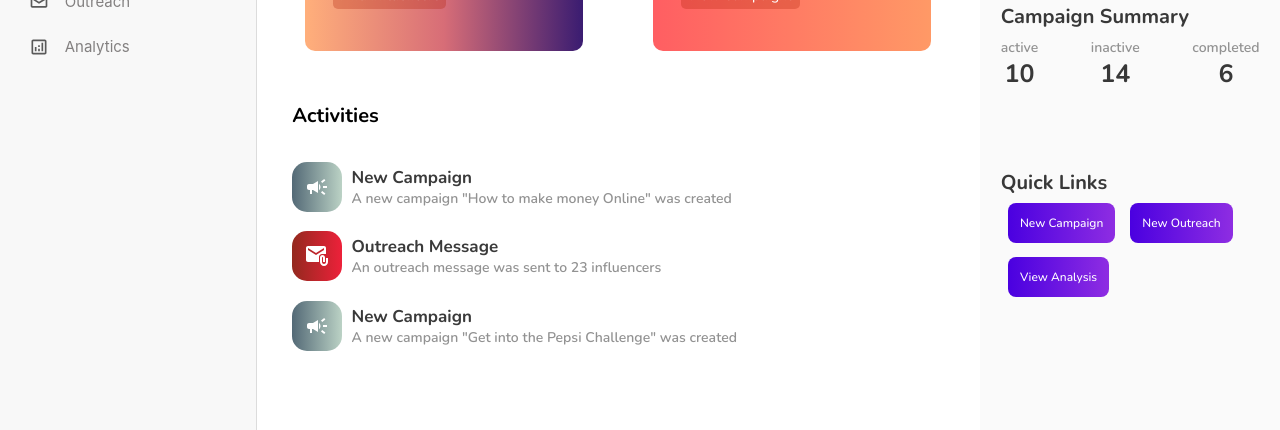
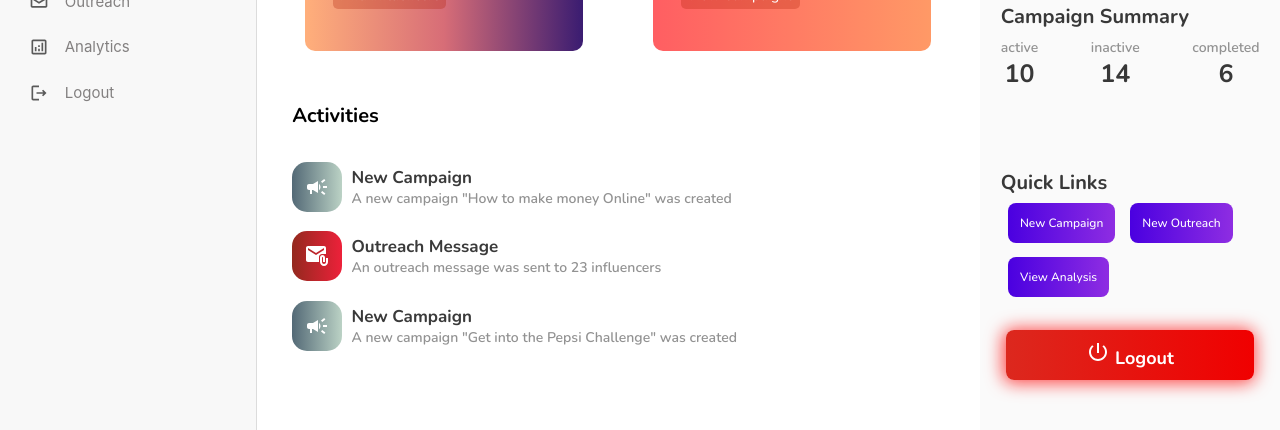
Before and after one commit to Tvnde/kaylaa-app, a React (Create React App) app: page / in a window 1280 px wide. Shown: the part 296-726 px from the top of the page. Built offline with nearby package versions, Linux system fonts and the light colour scheme.

Commit message:
front-end changes

```diff
--- a/src/components/home/Home.jsx
+++ b/src/components/home/Home.jsx
@@ -1,7 +1,6 @@
-import { AttachEmail, Campaign, Man4 } from '@mui/icons-material'
+import { AttachEmail, Campaign, Man4, PowerSettingsNewOutlined } from '@mui/icons-material'
 import React from 'react'
 import Sidebar from '../partials/sidebar/Sidebar'
-import Widget from '../partials/widget/Widget'
 
 import './home.scss'
 
@@ -142,6 +141,10 @@ const Home = () => {
               <button className='analysis-link'>View Analysis</button>
             </div>
           </div>
+
+          <div className="logout-button">
+            <button><span><PowerSettingsNewOutlined className = 'icon' /></span>Logout</button>
+          </div>
         </div>
     </div>
     </div>
--- a/src/components/home/home.scss
+++ b/src/components/home/home.scss
@@ -312,6 +312,31 @@
                     font-weight: 500;
                 }
             }
+
+        }
+        .logout-button {
+            margin: 10% 2%;
+
+            button {
+                width: 100%;
+                background: #F00000;  /* fallback for old browsers */
+                background: -webkit-linear-gradient(to right, #DC281E, #F00000);  /* Chrome 10-25, Safari 5.1-6 */
+                background: linear-gradient(to right, #DC281E, #F00000); /* W3C, IE 10+/ Edge, Firefox 16+, Chrome 26+, Opera 12+, Safari 7+ */
+                border: none;
+                padding: 4%;
+                color: white;
+                font-size: 18px;
+                font-family: 'Nunito';
+                font-weight: 700;
+                border-radius: 8px;
+                box-shadow: -1px 1px 17px 2px rgba(255,7,7,0.75);
+                -webkit-box-shadow: -1px 1px 17px 2px rgba(255,7,7,0.75);
+                -moz-box-shadow: -1px 1px 17px 2px rgba(255,7,7,0.75);
+
+                span {
+                    margin-right: 2%;
+                }
+            }
         }
 
     }
--- a/src/components/influencers/Influencer.jsx
+++ b/src/components/influencers/Influencer.jsx
@@ -1,8 +1,7 @@
 import React from 'react'
 import Sidebar from '../partials/sidebar/Sidebar'
 
-import { AddOutlined, AssessmentOutlined, Facebook, FilterListOutlined, Instagram, MusicNote, SearchOutlined, Twitter } from '@mui/icons-material'
-import { useNavigate } from "react-router-dom"
+import { AddOutlined, Facebook, FilterListOutlined, Instagram, MusicNote, SearchOutlined, Twitter } from '@mui/icons-material'
 
 
 import './influencer.scss'
--- a/src/components/outreaches/Create.jsx
+++ b/src/components/outreaches/Create.jsx
@@ -8,10 +8,10 @@ import './create.scss'
 
 const Create = () => {
   let [editorState, setEditorState] = useState(() => EditorState.createEmpty())
-  let editor = useRef(null)
+  let editor = useRef(null)/*
   let focusEditor = () => {
     editor.current.focus()
-  }
+  } */
   return (
     <div>
         <Sidebar />
--- a/src/components/partials/sidebar/Sidebar.jsx
+++ b/src/components/partials/sidebar/Sidebar.jsx
@@ -1,7 +1,7 @@
 import React from 'react'
 import { Link } from "react-router-dom"
 
-import { AnalyticsOutlined, CampaignOutlined, DraftsOutlined, PersonSearchOutlined } from "@mui/icons-material"
+import { AnalyticsOutlined, CampaignOutlined, DraftsOutlined, LogoutOutlined, PersonSearchOutlined } from "@mui/icons-material"
 
 import './sidebar.scss'
 
@@ -47,6 +47,12 @@ const Sidebar = () => {
                         <span>Analytics</span>
                     </li>
                 </Link>
+                <Link to="/logout" style={{textDecoration: "none"}}>
+                    <li>
+                        <LogoutOutlined className='icon' />
+                        <span>Logout</span>
+                    </li>
+                </Link>
             </ul>
         </div>
         </div>
```
